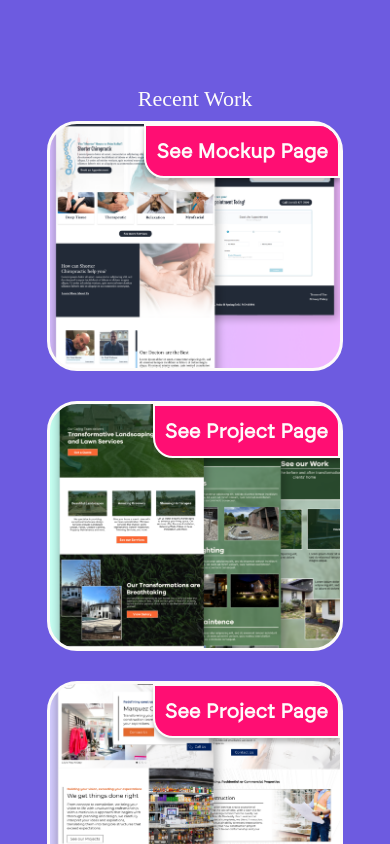
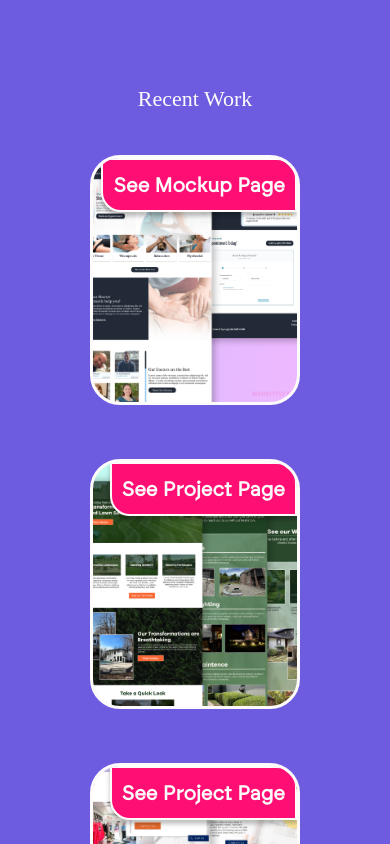
Before and after one commit to cttub/MarkitflyMedia, a React (Create React App) app: page / in a window 390 px wide. Shown: the part 7160-8004 px from the top of the page. Built offline with nearby package versions, Linux system fonts and the light colour scheme; a web font is replaced by a local one.

Commit message:
Styling Tweaks

```diff
--- a/src/Components/Style/problem.css
+++ b/src/Components/Style/problem.css
@@ -130,7 +130,7 @@
 
 
 }
-@media only screen and (max-width: 655px){
+@media only screen and (max-width: 773px){
     .diagram-container, .stats-container{
         display: block;
     }
@@ -152,7 +152,7 @@
         padding: 100px 10px;
         text-align: center;
         margin-bottom: 100px;
-     }
+    }
      .diagram-box{
         margin: 10px 0px;
      }
--- a/src/Components/Style/work.css
+++ b/src/Components/Style/work.css
@@ -1,6 +1,7 @@
 #work{
     padding-top: 200px;
     padding-bottom: 500px;
+
     background-color: var(--primary-purple);
 }
 #work-anchor{
@@ -27,17 +28,19 @@
     display: flex;
     justify-content: center;
     margin-bottom: 50px;
+    padding: 10px;
 }
 .work-img-container > a{
     text-decoration: none !important;
+    width: 33%;
+    margin: 10px;
 }
 .work-img{
     position: relative;
     border: solid var(--off-white);
-    height: 400px;
-    width: 450px;
+    height: 450px;
     border-radius: 30px;
-    margin: 10px;
+
     overflow: clip;
     transition: ease-in-out .2s;
 }
@@ -62,7 +65,7 @@
     background-position: center;
     background-size: cover;
 }
-@media only screen and (max-width: 1442px){
+@media only screen and (max-width: 979px){
     .work-img-container{
         display: block;
     }
@@ -80,9 +83,10 @@
         padding-bottom: 200px;
     }
 }
-@media only screen and (max-width: 1095px){
+
+@media only screen and (max-width: 979px){
     .work-img{
-        width: 80%;
+
         margin: auto;
         margin-bottom: 30px;
     }
```
